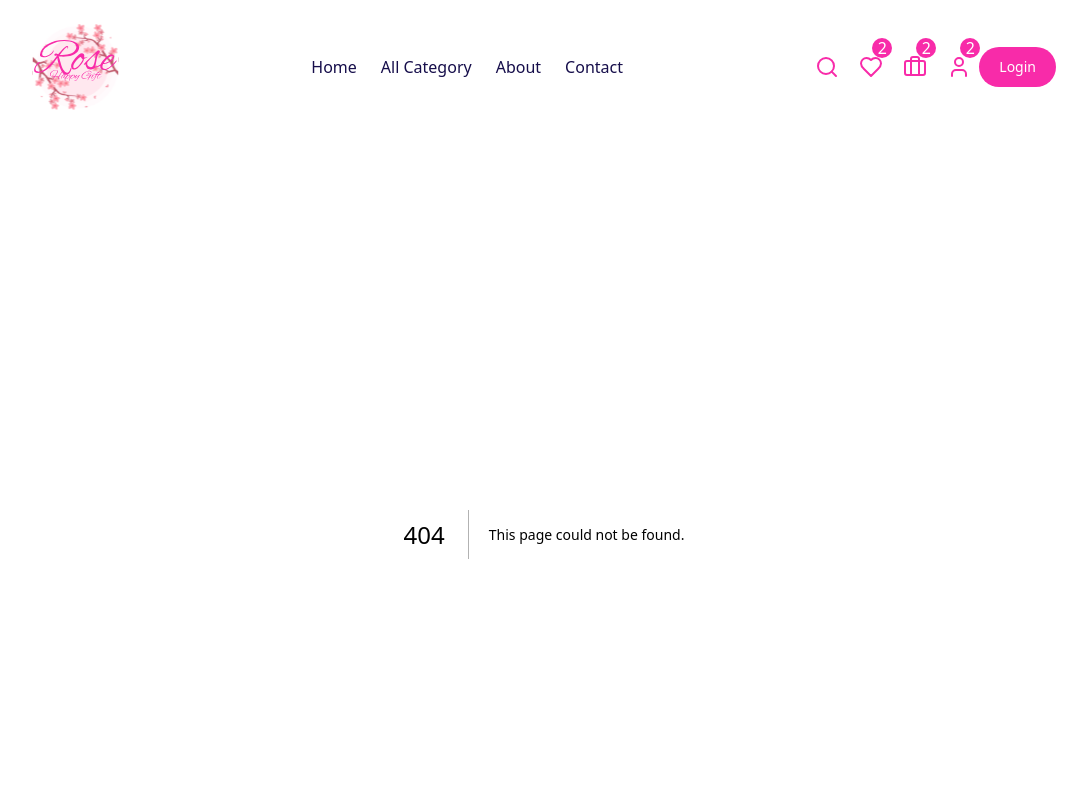
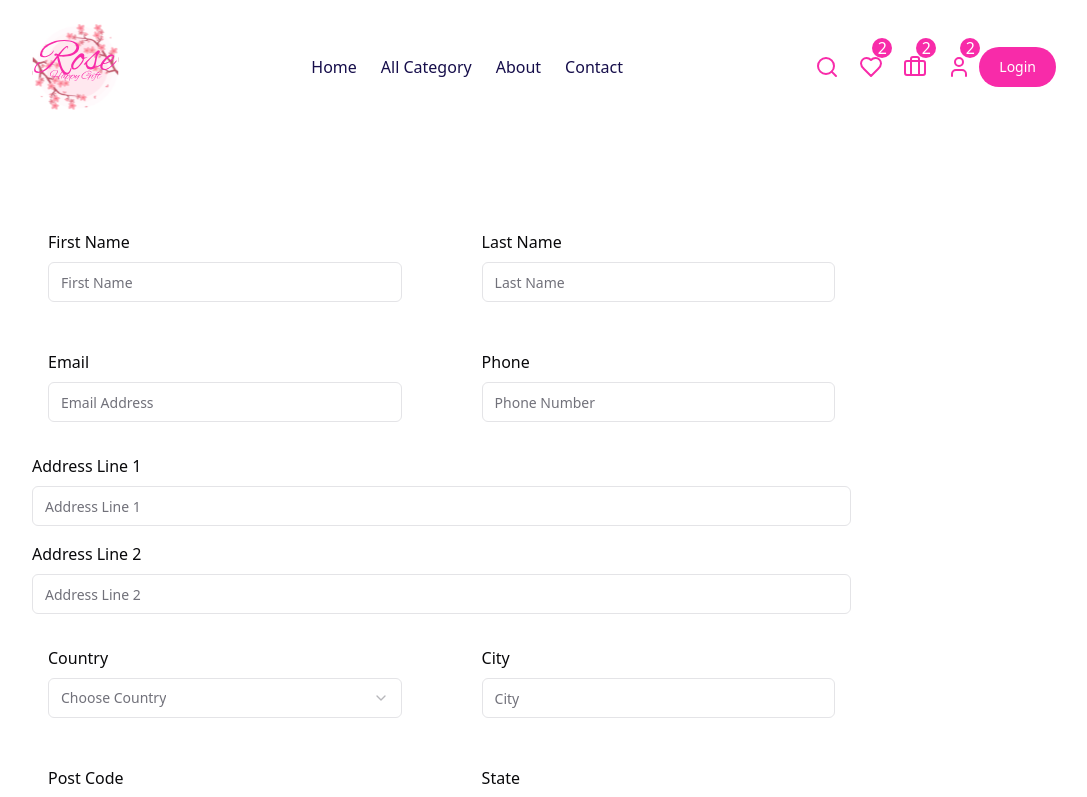
Before and after one commit to Mohamed-Gamal-22/elevate-task, a Next.js app: page /account in a window 1280 px wide. Before the commit this address had no page. Shown: the top 797 px of the page, without its empty margins (96-1183 px from the left). Built offline with nearby package versions, Linux system fonts and the light colour scheme.

Commit message:
account page

```diff
--- a/package.json
+++ b/package.json
@@ -9,6 +9,7 @@
     "lint": "next lint"
   },
   "dependencies": {
+    "@radix-ui/react-select": "^2.1.6",
     "@radix-ui/react-slot": "^1.1.2",
     "class-variance-authority": "^0.7.1",
     "clsx": "^2.1.1",
--- /dev/null
+++ b/src/app/account/page.tsx
@@ -0,0 +1,84 @@
+import { Button } from '@/components/ui/button'
+import { Input } from '@/components/ui/input'
+import {
+    Select,
+    SelectContent,
+    SelectItem,
+    SelectTrigger,
+    SelectValue,
+  } from "@/components/ui/select"
+import { ArrowRight } from 'lucide-react'
+  import React from 'react'
+
+export default function Account() {
+  return <>
+    <div className="container mx-auto w-[80%] mt-20">
+        <form className='w-[80%]'>
+            <div className="names flex gap-12">
+                <div className="first w-1/2 p-4 ">
+                    <label htmlFor="fName">First Name</label>
+                    <Input className='w-full mt-2' placeholder='First Name' id='fName'/>
+                </div>
+                <div className="last w-1/2 p-4">
+                    <label htmlFor="lName">Last Name</label>
+                    <Input className='w-full mt-2' placeholder='Last Name' id='lName'/>
+                </div>
+            </div>
+            <div className="Emails flex gap-12 mt-4">
+                <div className="first w-1/2 p-4 ">
+                    <label htmlFor="email">Email</label>
+                    <Input className='w-full mt-2' placeholder='Email Address' id='email'/>
+                </div>
+                <div className="last w-1/2 p-4">
+                    <label htmlFor="phone">Phone</label>
+                    <Input className='w-full mt-2' placeholder='Phone Number' id='phone'/>
+                </div>
+            </div>
+            <div className="address1 mt-4">
+                <div className="first w-full">
+                    <label htmlFor="add1">Address Line 1</label>
+                    <Input className='w-full mt-2' placeholder='Address Line 1' id='add1'/>
+                </div>
+            </div>
+            <div className="address1 mt-4">
+                <div className="first w-full">
+                    <label htmlFor="add2">Address Line 2</label>
+                    <Input className='w-full mt-2' placeholder='Address Line 2' id='add2'/>
+                </div>
+            </div>
+            <div className="Country flex gap-12 mt-4">
+                <div className="first w-1/2 p-4 ">
+                    <label htmlFor="email">Country</label>
+                    <Select>
+                        <SelectTrigger className="mt-2">
+                            <SelectValue placeholder="Choose Country" />
+                        </SelectTrigger>
+                        <SelectContent>
+                            <SelectItem value="Egypt">Egypt</SelectItem>
+                            <SelectItem value="USA">USA</SelectItem>
+                            <SelectItem value="Yemen">Yemen</SelectItem>
+                        </SelectContent>
+                    </Select>
+                </div>
+                <div className="last w-1/2 p-4">
+                    <label htmlFor="City">City</label>
+                    <Input className='w-full mt-2' placeholder='City' id='City'/>
+                </div>
+            </div>
+            <div className="post flex gap-12 mt-4">
+                <div className="first w-1/2 p-4 ">
+                    <label htmlFor="post_code">Post Code</label>
+                    <Input className='w-full mt-2' placeholder='Post Code' id='post_code'/>
+                </div>
+                <div className="last w-1/2 p-4">
+                    <label htmlFor="state">State</label>
+                    <Input className='w-full mt-2' placeholder='State' id='state'/>
+                </div>
+            </div>
+            <div className="flex justify-end">
+            <Button className='text-white bg-rose py-[10px] px-[20px] rounded-[10px] my-8'>Confirm <ArrowRight /></Button>
+            </div>
+        </form>
+    </div>
+  </>
+}
--- /dev/null
+++ b/src/components/ui/select.tsx
@@ -0,0 +1,160 @@
+"use client"
+
+import * as React from "react"
+import * as SelectPrimitive from "@radix-ui/react-select"
+import { Check, ChevronDown, ChevronUp } from "lucide-react"
+
+import { cn } from "@/lib/utils"
+
+const Select = SelectPrimitive.Root
+
+const SelectGroup = SelectPrimitive.Group
+
+const SelectValue = SelectPrimitive.Value
+
+const SelectTrigger = React.forwardRef<
+  React.ElementRef<typeof SelectPrimitive.Trigger>,
+  React.ComponentPropsWithoutRef<typeof SelectPrimitive.Trigger>
+>(({ className, children, ...props }, ref) => (
+  <SelectPrimitive.Trigger
+    ref={ref}
+    className={cn(
+      "flex h-10 w-full items-center justify-between rounded-md border border-input bg-background px-3 py-2 text-sm ring-offset-background data-[placeholder]:text-muted-foreground focus:outline-none focus:ring-2 focus:ring-ring focus:ring-offset-2 disabled:cursor-not-allowed disabled:opacity-50 [&>span]:line-clamp-1",
+      className
+    )}
+    {...props}
+  >
+    {children}
+    <SelectPrimitive.Icon asChild>
+      <ChevronDown className="h-4 w-4 opacity-50" />
+    </SelectPrimitive.Icon>
+  </SelectPrimitive.Trigger>
+))
+SelectTrigger.displayName = SelectPrimitive.Trigger.displayName
+
+const SelectScrollUpButton = React.forwardRef<
+  React.ElementRef<typeof SelectPrimitive.ScrollUpButton>,
+  React.ComponentPropsWithoutRef<typeof SelectPrimitive.ScrollUpButton>
+>(({ className, ...props }, ref) => (
+  <SelectPrimitive.ScrollUpButton
+    ref={ref}
+    className={cn(
+      "flex cursor-default items-center justify-center py-1",
+      className
+    )}
+    {...props}
+  >
+    <ChevronUp className="h-4 w-4" />
+  </SelectPrimitive.ScrollUpButton>
+))
+SelectScrollUpButton.displayName = SelectPrimitive.ScrollUpButton.displayName
+
+const SelectScrollDownButton = React.forwardRef<
+  React.ElementRef<typeof SelectPrimitive.ScrollDownButton>,
+  React.ComponentPropsWithoutRef<typeof SelectPrimitive.ScrollDownButton>
+>(({ className, ...props }, ref) => (
+  <SelectPrimitive.ScrollDownButton
+    ref={ref}
+    className={cn(
+      "flex cursor-default items-center justify-center py-1",
+      className
+    )}
+    {...props}
+  >
+    <ChevronDown className="h-4 w-4" />
+  </SelectPrimitive.ScrollDownButton>
+))
+SelectScrollDownButton.displayName =
+  SelectPrimitive.ScrollDownButton.displayName
+
+const SelectContent = React.forwardRef<
+  React.ElementRef<typeof SelectPrimitive.Content>,
+  React.ComponentPropsWithoutRef<typeof SelectPrimitive.Content>
+>(({ className, children, position = "popper", ...props }, ref) => (
+  <SelectPrimitive.Portal>
+    <SelectPrimitive.Content
+      ref={ref}
+      className={cn(
+        "relative z-50 max-h-[--radix-select-content-available-height] min-w-[8rem] overflow-y-auto overflow-x-hidden rounded-md border bg-popover text-popover-foreground shadow-md data-[state=open]:animate-in data-[state=closed]:animate-out data-[state=closed]:fade-out-0 data-[state=open]:fade-in-0 data-[state=closed]:zoom-out-95 data-[state=open]:zoom-in-95 data-[side=bottom]:slide-in-from-top-2 data-[side=left]:slide-in-from-right-2 data-[side=right]:slide-in-from-left-2 data-[side=top]:slide-in-from-bottom-2 origin-[--radix-select-content-transform-origin]",
+        position === "popper" &&
+          "data-[side=bottom]:translate-y-1 data-[side=left]:-translate-x-1 data-[side=right]:translate-x-1 data-[side=top]:-translate-y-1",
+        className
+      )}
+      position={position}
+      {...props}
+    >
+      <SelectScrollUpButton />
+      <SelectPrimitive.Viewport
+        className={cn(
+          "p-1",
+          position === "popper" &&
+            "h-[var(--radix-select-trigger-height)] w-full min-w-[var(--radix-select-trigger-width)]"
+        )}
+      >
+        {children}
+      </SelectPrimitive.Viewport>
+      <SelectScrollDownButton />
+    </SelectPrimitive.Content>
+  </SelectPrimitive.Portal>
+))
+SelectContent.displayName = SelectPrimitive.Content.displayName
+
+const SelectLabel = React.forwardRef<
+  React.ElementRef<typeof SelectPrimitive.Label>,
+  React.ComponentPropsWithoutRef<typeof SelectPrimitive.Label>
+>(({ className, ...props }, ref) => (
+  <SelectPrimitive.Label
+    ref={ref}
+    className={cn("py-1.5 pl-8 pr-2 text-sm font-semibold", className)}
+    {...props}
+  />
+))
+SelectLabel.displayName = SelectPrimitive.Label.displayName
+
+const SelectItem = React.forwardRef<
+  React.ElementRef<typeof SelectPrimitive.Item>,
+  React.ComponentPropsWithoutRef<typeof SelectPrimitive.Item>
+>(({ className, children, ...props }, ref) => (
+  <SelectPrimitive.Item
+    ref={ref}
+    className={cn(
+      "relative flex w-full cursor-default select-none items-center rounded-sm py-1.5 pl-8 pr-2 text-sm outline-none focus:bg-accent focus:text-accent-foreground data-[disabled]:pointer-events-none data-[disabled]:opacity-50",
+      className
+    )}
+    {...props}
+  >
+    <span className="absolute left-2 flex h-3.5 w-3.5 items-center justify-center">
+      <SelectPrimitive.ItemIndicator>
+        <Check className="h-4 w-4" />
+      </SelectPrimitive.ItemIndicator>
+    </span>
+
+    <SelectPrimitive.ItemText>{children}</SelectPrimitive.ItemText>
+  </SelectPrimitive.Item>
+))
+SelectItem.displayName = SelectPrimitive.Item.displayName
+
+const SelectSeparator = React.forwardRef<
+  React.ElementRef<typeof SelectPrimitive.Separator>,
+  React.ComponentPropsWithoutRef<typeof SelectPrimitive.Separator>
+>(({ className, ...props }, ref) => (
+  <SelectPrimitive.Separator
+    ref={ref}
+    className={cn("-mx-1 my-1 h-px bg-muted", className)}
+    {...props}
+  />
+))
+SelectSeparator.displayName = SelectPrimitive.Separator.displayName
+
+export {
+  Select,
+  SelectGroup,
+  SelectValue,
+  SelectTrigger,
+  SelectContent,
+  SelectLabel,
+  SelectItem,
+  SelectSeparator,
+  SelectScrollUpButton,
+  SelectScrollDownButton,
+}
```
Also changed, not shown: 1 other file (tests, documents, lock files or other folders).
